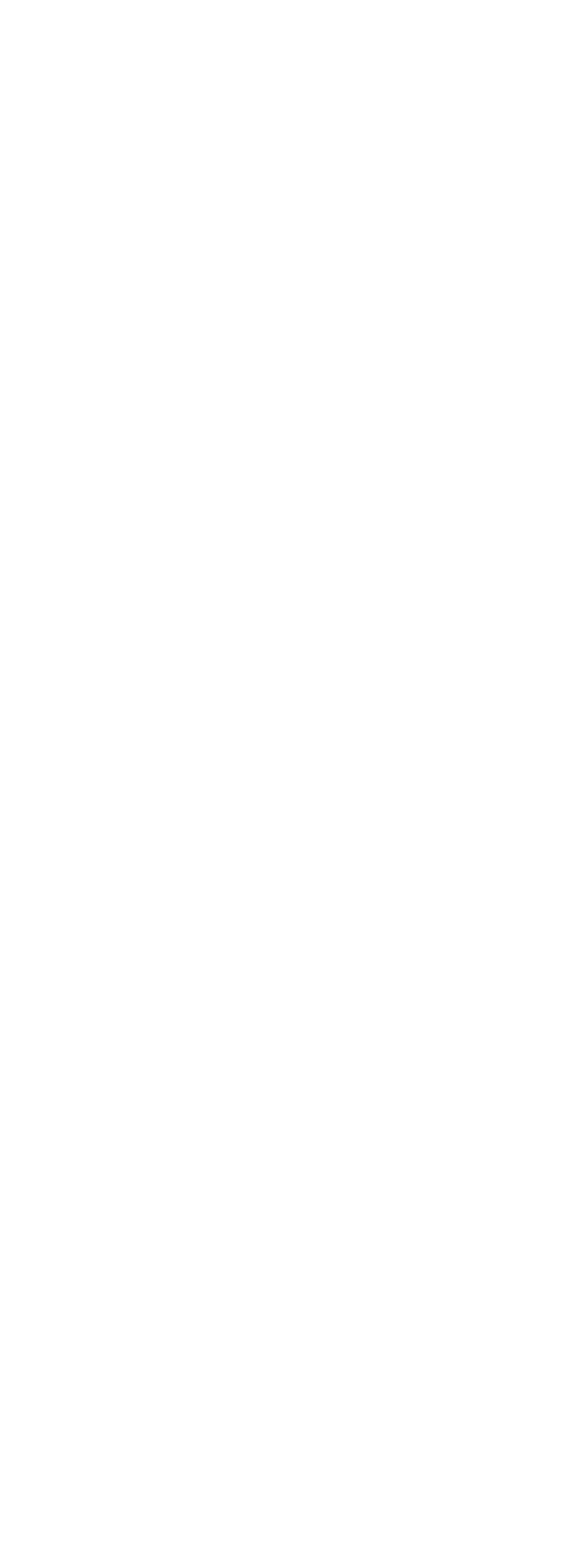
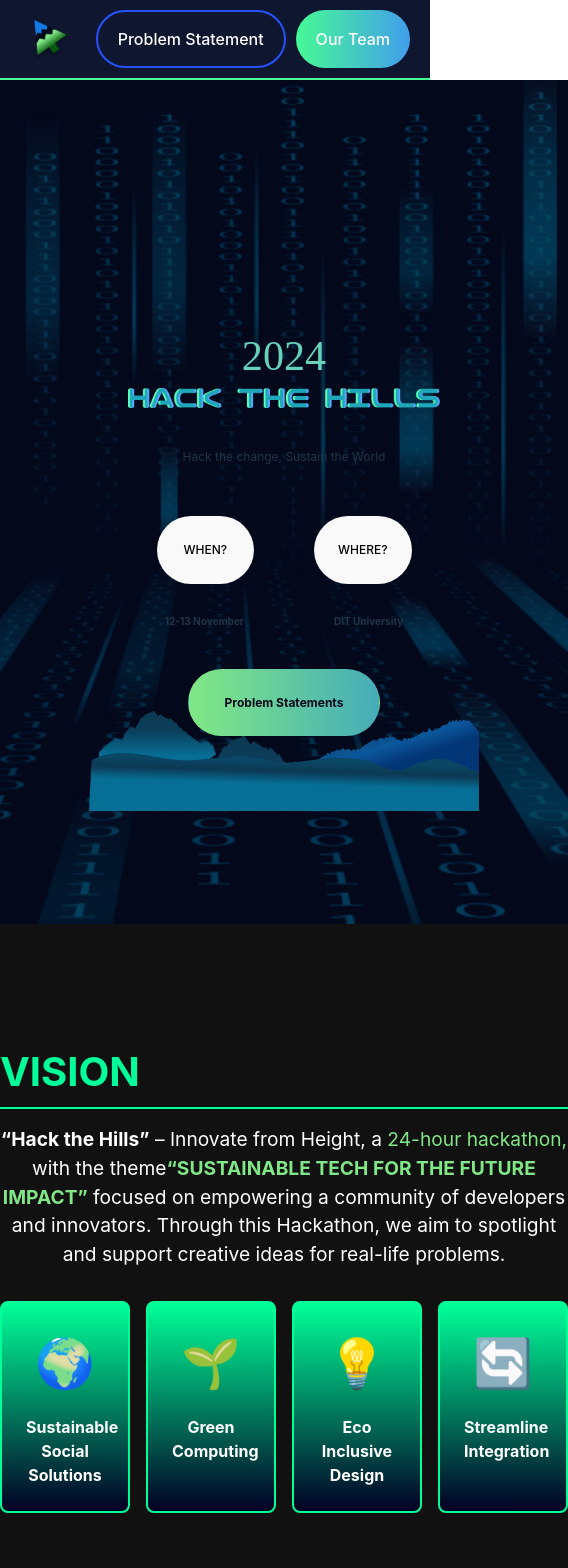
Before and after one commit to Youthopia-dit/Hackathon-Website, a React (Vite) app: page /homepage in a window 390 px wide. Before the commit this address had no page. Shown: the top 1568 px of the page, 568 px wide, since content can reach past the window. Before the commit the page ends 844 px from the top, so only its background shows below. Built offline with nearby package versions, Linux system fonts and the light colour scheme.

Commit message:
responsive half done

```diff
--- a/src/App.jsx
+++ b/src/App.jsx
@@ -5,6 +5,8 @@ import Navbar from './components/Navbar/navbar';
 import {BrowserRouter,Routes,Route} from "react-router-dom"
 import Visioncard from './components/VisionCards/visioncard';
 import Timeline from  './components/TimelineTable/timeline';
+import Homepage from './pages/Home/home';
+
 
 function App() {
 
@@ -17,7 +19,7 @@ function App() {
     <Route path="/Visioncard" element={<Visioncard/>}/>
     <Route path="/Timeline" element={<Timeline/>}/>
     <Route path="/landingpage" element={<Landingpage />} />
-
+    <Route path="/homepage" element={<Homepage />} />
    </Routes>
    </BrowserRouter>
 
--- a/src/components/Navbar/navbar.css
+++ b/src/components/Navbar/navbar.css
@@ -6,7 +6,7 @@
     padding: 10px 20px;
     background-color: #0e1630; /* Dark blue background */
     border-bottom: 2px solid #46fa94; /* Bottom border */
-    width: 96vw;
+    width: 100vw;
 
 
 
--- a/src/components/Navbar/navbar.jsx
+++ b/src/components/Navbar/navbar.jsx
@@ -19,7 +19,8 @@ export default function navbar() {
     </div>
 
 
-    <div className="content">
+
+    {/* <div className="content">
         <section id="home">
           <h1>Home Section</h1>
           <p>This is the home section content.</p>
@@ -36,7 +37,7 @@ export default function navbar() {
           <h1>Contact Section</h1>
           <p>This is the contact section content.</p>
         </section>
-      </div>
+      </div> */}
 
 
 
--- a/src/components/TimelineTable/timeline.css
+++ b/src/components/TimelineTable/timeline.css
@@ -6,12 +6,8 @@
     font-family: Arial, sans-serif;
     color: #ffffff;
     background-color: #03081B;
-    /* background-color: red; */
     padding: 20px;
-    /* border-radius: 50px; */
-    width: 96vw;
-    /* border: 4px solid;
-    border-image: linear-gradient(to bottom, #127AE4, #80E786) 1; */
+    width: 100vw;
 }
 .day {
     margin-bottom: 30px;
--- a/src/components/VisionCards/visioncard.css
+++ b/src/components/VisionCards/visioncard.css
@@ -1,10 +1,12 @@
 .vision-container {
     text-align: center;
     /* padding: 2rem; */
+
     color: #fff;
     background-color: #111;
-    width: 100vw;
-    height: 100vw;
+    width: 100%;
+    height: fit-content;
+    padding: 10vh 0 10vh 0;
   }
 
   .vision-title {
@@ -34,7 +36,7 @@
     border: 2px solid #00FF99;
     border-radius: 8px;
     padding: 1.5rem;
-    width: 200px;
+    width: 20vw;
     text-align: center;
     transition: transform 0.3s ease-in-out;
   }
@@ -46,9 +48,10 @@
   .icon {
     font-size: 3rem;
     margin-bottom: 1rem;
+
   }
 
   h3 {
-    font-size: 1.1rem;
+    font-size: 1.0rem;
     margin: 0;
   }
--- a/src/components/landingpage.css
+++ b/src/components/landingpage.css
@@ -1,7 +1,7 @@
 .main{
 
     height: 100vh;
-    width: 100vw;
+    width: 100%;
     display: flex;
     flex-direction: column;
     background-color:  #03081B;
--- a/src/pages/Home/home.jsx
+++ b/src/pages/Home/home.jsx
@@ -1,14 +1,21 @@
-import './home.css';
-
-import React from 'react'
-
-export default function Homepage() {
-  return (
-    <>
+import React from "react";
+import "./home.css";
+// import navbar from "../../components/Navbar/navbar";
+import Navbar from '../../components/Navbar/navbar';
+import Landingpage from "../../components/landingpage";
+import Visioncard from '../../components/VisionCards/visioncard';
+import Timeline from  '../../components/TimelineTable/timeline';
 
 
+function homepage(){
+    return(
+        <>
+            <Navbar/>
+            <Landingpage/>
+            <Visioncard/>
+            <Timeline/>
+        </>
+        )
+}
 
-    </>
-
-  )
-}
+export default homepage;
```
